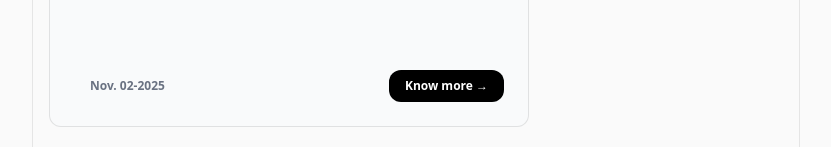
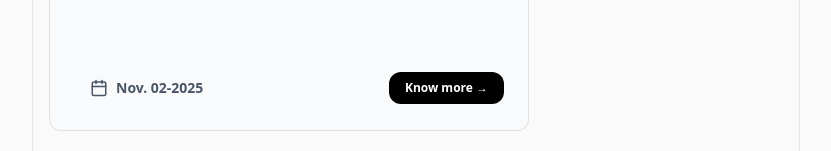
Before and after one commit to Arnav270803/MyPortfolio, a React (Vite) app: page /bblog in a window 1280 px wide. Shown: the part 777-928 px from the top of the page, without its empty margins (224-1055 px from the left). Built offline with nearby package versions, Linux system fonts and the light colour scheme; some icons are missing.

Commit message:
Chane the image and added calender icon

```diff
--- a/src/Component/BlogSection.jsx
+++ b/src/Component/BlogSection.jsx
@@ -1,5 +1,6 @@
 import React from 'react'
 import { useNavigate } from 'react-router-dom'
+import { Calendar } from 'lucide-react'
 
 const BlogSection = ({isDark}) => {
   const Navigate = useNavigate();
@@ -15,7 +16,7 @@ const BlogSection = ({isDark}) => {
         </div>
 
         {/* Simple Card */}
-        <div className={`w-auto sm:w-[30rem] h-auto rounded-xl p-6 border hover:hover:scale-105 transition-all duration-300 ${
+        <div className={`w-auto sm:w-[30rem] h-auto rounded-xl p-6 border hover:scale-105 transition-all duration-300 ${
           isDark
             ? 'bg-black border-white/[0.2]'
             : 'bg-gray-50 border-black/[0.1]'
@@ -36,21 +37,19 @@ const BlogSection = ({isDark}) => {
 
           <div className="w-full mt-4">
             <img
-              src="https://images.unsplash.com/photo-1441974231531-c6227db76b6e?q=80&w=2560&auto=format&fit=crop&ixlib=rb-4.0.3"
+              src="https://images.unsplash.com/photo-1477346611705-65d1883cee1e?q=80&w=2560&auto=format&fit=crop&ixlib=rb-4.0.3"
               height="1000"
               width="1000"
               className="h-60 w-full object-cover rounded-xl"
-              alt="thumbnail"
+              alt="Pine trees near water with fog"
             />
           </div>
 
           <div className="flex justify-between items-center mt-20">
-            <a
-              href="#"
-              className={`px-4 font-semibold py-2 rounded-xl text-xs font-normal ${isDark ? 'text-zinc' : 'text-gray-500'}`}
-            >
-              Nov. 02-2025
-            </a>
+            <div className={`flex items-center gap-2 px-4 font-semibold py-2 rounded-xl text-sm ${isDark ? 'text-zinc-300' : 'text-gray-600'}`}>
+              <Calendar size={18} />
+              <span>Nov. 02-2025</span>
+            </div>
 
             <button
               className={`px-4 py-2 rounded-xl cursor-pointer text-xs font-bold hover:scale-115 duration-400  ${
```
